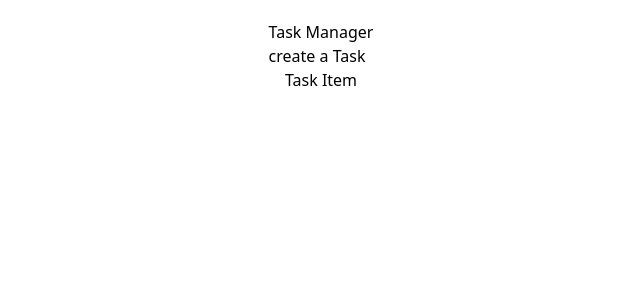
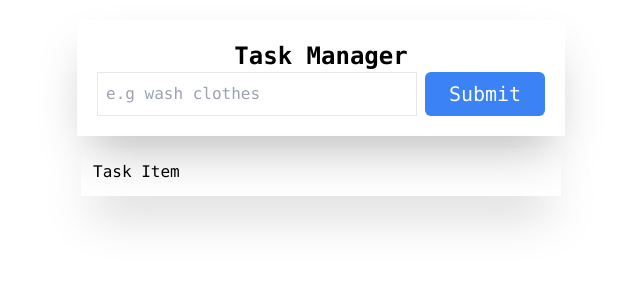
Before and after one commit to asnganje/Task-Manager, a React (Vite) app in the folder frontEnd/: page / in a window 1280 px wide. Shown: the top 300 px of the page, without its empty margins (319-959 px from the left). Built offline with nearby package versions, Linux system fonts and the light colour scheme.

Commit message:
update components structure

```diff
--- a/frontEnd/src/App.jsx
+++ b/frontEnd/src/App.jsx
@@ -1,18 +1,18 @@
 import TaskCreate from "./components/TaskCreate";
 import TaskList from "./components/TaskList";
 
-const App = ()=> {
-    return(
-        <div className="flex flex-col items-center p-5">
-            <div>
-                <h2>Task Manager</h2>
+const App = () => {
+  return (
+    <div className="flex flex-col items-center p-5 font-mono">
+      <div className="shadow-2xl p-5 mb-3">
+        <h2 className="text-center text-2xl font-bold">Task Manager</h2>
         <TaskCreate />
       </div>
       <div>
         <TaskList />
       </div>
     </div>
-    )
-}
+  );
+};
 
 export default App;
--- a/frontEnd/src/components/TaskCreate.jsx
+++ b/frontEnd/src/components/TaskCreate.jsx
@@ -1,8 +1,17 @@
 const TaskCreate = () => {
+
+    const submitHandler = (e)=> {
+        e.preventDefault()
+    }
+
     return(
-        <div>
-            create a Task
-        </div>
+            <form onSubmit={submitHandler} className="flex gap-2">
+                <input
+                className="border w-[40vh] p-2 cursor-pointer"
+                placeholder="e.g wash clothes"
+                type="text" />
+                <button className="bg-blue-500 rounded-md w-[15vh] text-xl text-white p-2">Submit</button>
+            </form>
     )
 }
 export default TaskCreate
--- a/frontEnd/src/components/TaskItem.jsx
+++ b/frontEnd/src/components/TaskItem.jsx
@@ -1,6 +1,6 @@
 const TaskItem = () => {
     return(
-        <div>
+        <div className="shadow-2xl p-3 w-[60vh]">
             Task Item
         </div>
     )
--- a/frontEnd/src/components/TaskList.jsx
+++ b/frontEnd/src/components/TaskList.jsx
@@ -3,7 +3,7 @@ import TaskItem from "./TaskItem"
 const TaskList = () => {
 
     return(
-        <div>
+        <div className="">
             <TaskItem />
         </div>
     )
--- a/package.json
+++ b/package.json
@@ -22,6 +22,7 @@
   "homepage": "https://github.com/asnganje/Task-Manager#readme",
   "dependencies": {
     "concurrently": "^8.2.2",
+    "dotenv": "^16.3.1",
     "express": "^4.18.2"
   }
 }
```
Also changed, not shown: 2 other files (tests, documents, lock files or other folders). Lines whose indentation alone changed are shown as unchanged.
